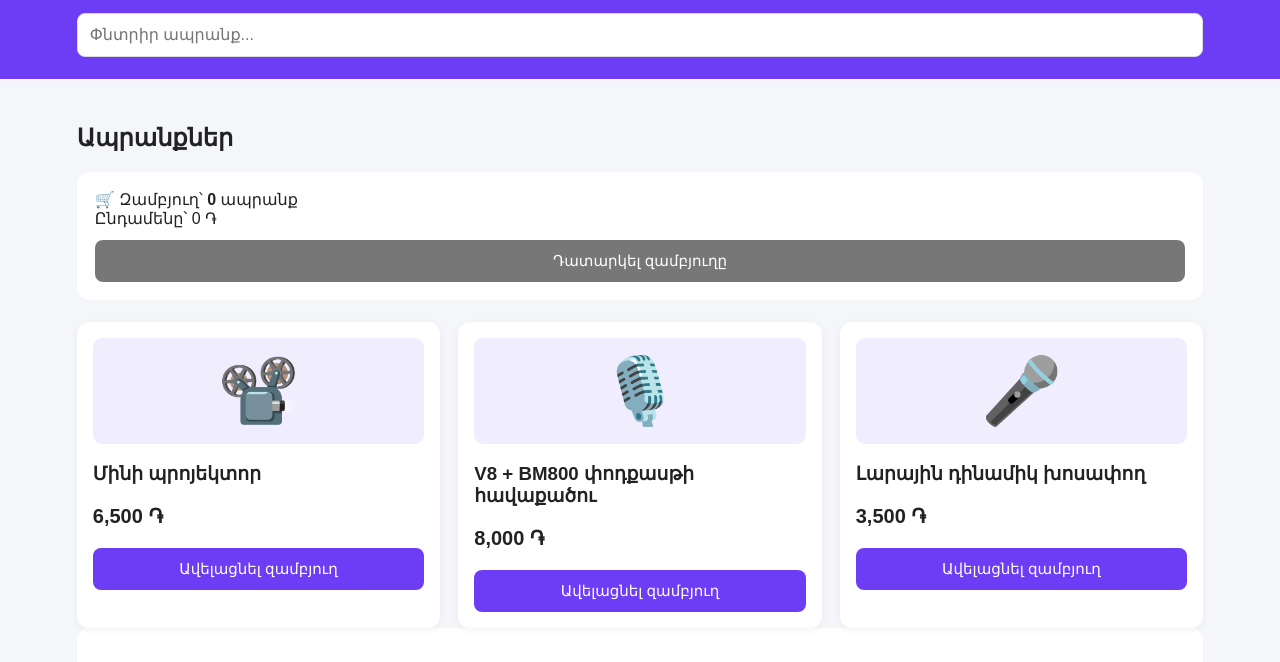
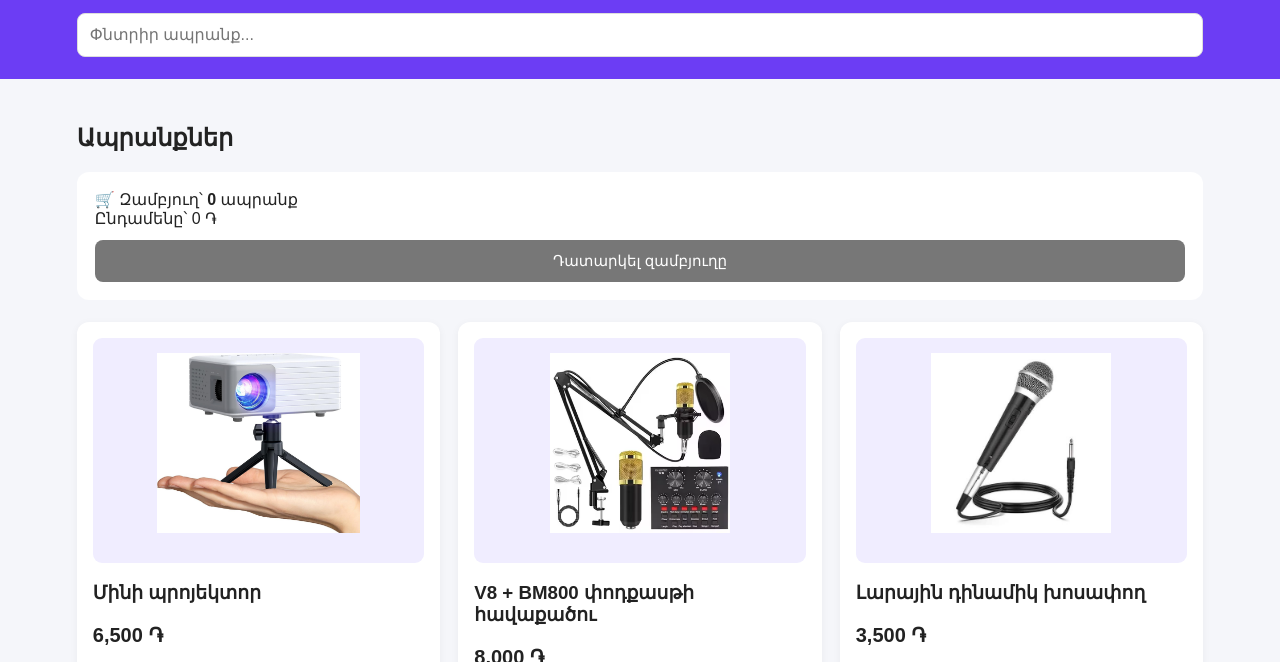
Before and after one commit to zonepixel28-wq/niko-market, a plain HTML site: page index.html in a window 1280 px wide. Shown: the part 120-782 px from the top of the page. Drawn offline with nearby package versions, Linux system fonts and the light colour scheme; no server answers.

Commit message:
Update index.html

```diff
--- a/index.html
+++ b/index.html
@@ -178,17 +178,20 @@ const items = [
   {
     name: "Մինի պրոյեկտոր",
     price: 6500,
-    emoji: "📽️"
+    emoji: "📽️",
+    image: "projector.jpg.png"
   },
   {
     name: "V8 + BM800 փոդքասթի հավաքածու",
     price: 8000,
-    emoji: "🎙️"
+    emoji: "🎙️",
+    image: "podcast.jpg.avif"
   },
   {
     name: "Լարային դինամիկ խոսափող",
     price: 3500,
-    emoji: "🎤"
+    emoji: "🎤",
+    image: "microphone.jpg.jfif"
   }
 ];
 
@@ -243,9 +246,20 @@ function renderProducts() {
       const card = document.createElement("div");
       card.className = "product";
 
-      const picture = document.createElement("div");
-      picture.className = "picture";
-      picture.textContent = item.emoji;
+     const picture = document.createElement("div");
+picture.className = "picture";
+
+const img = document.createElement("img");
+img.src = item.image;
+img.alt = item.name;
+img.style.cssText =
+  "width:100%;height:180px;object-fit:contain;border-radius:9px";
+
+img.onerror = () => {
+  picture.textContent = item.emoji;
+};
+
+picture.appendChild(img);
 
       const name = document.createElement("h3");
       name.textContent = item.name;
```
